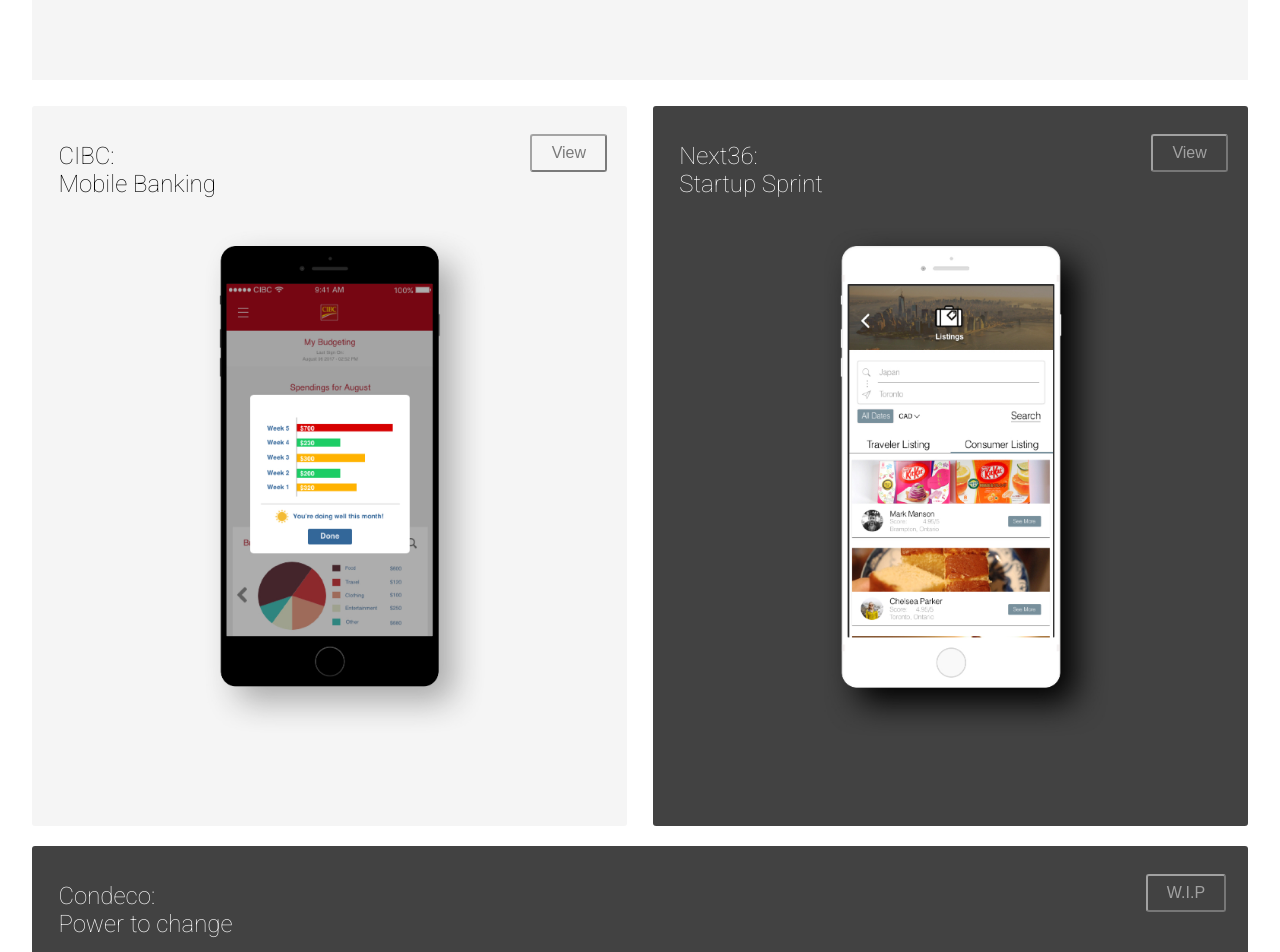
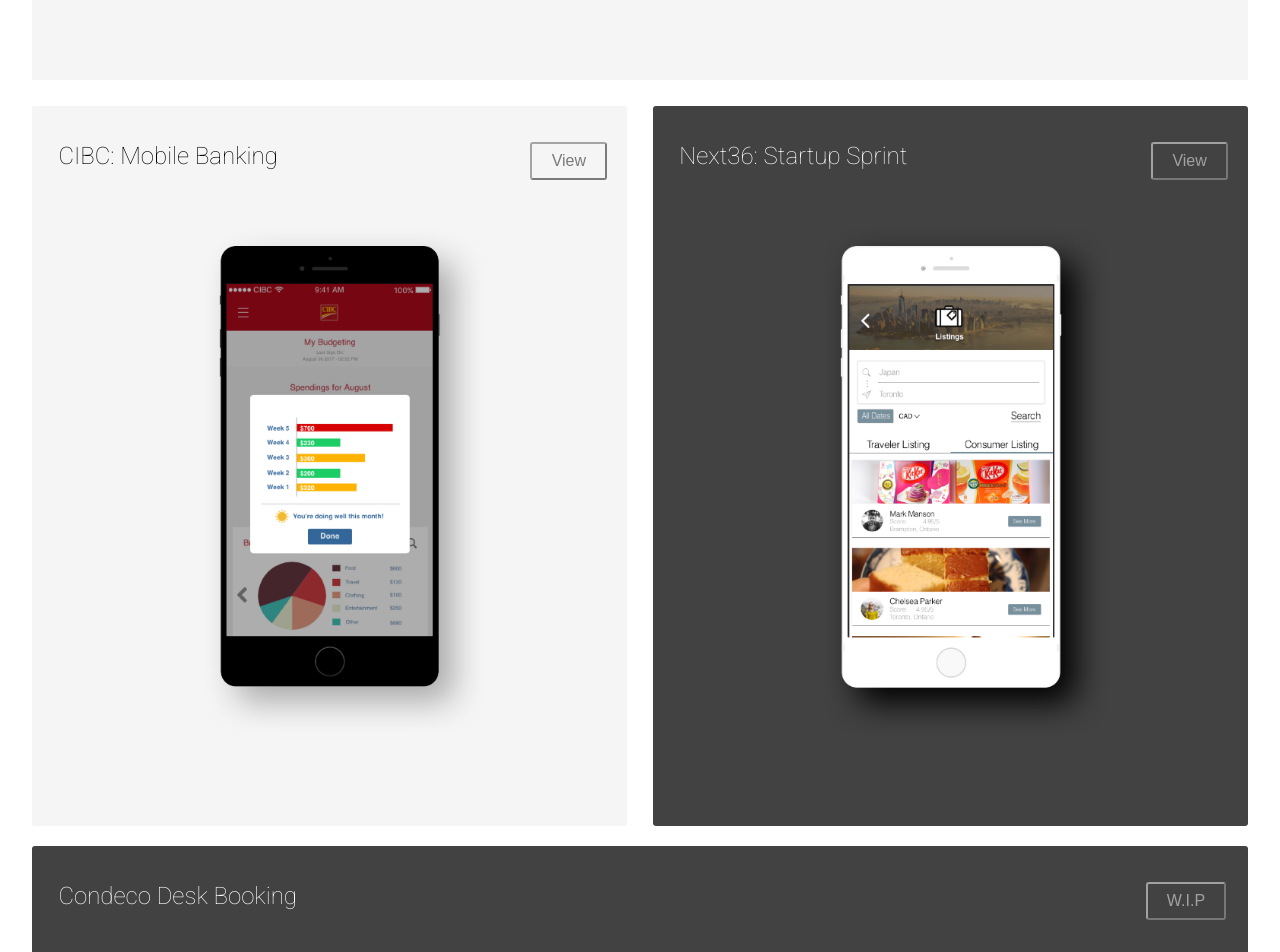
Before and after one commit to thematttran/thematttran.github.io, a plain HTML site: page index.html in a window 1280 px wide. Shown: the part 700-1652 px from the top of the page. Drawn offline with nearby package versions, Linux system fonts and the light colour scheme.

Commit message:
updating files

```diff
--- a/assets/css/main.css
+++ b/assets/css/main.css
@@ -78,7 +78,7 @@ body,html{
 }
 
 button{
-    margin-top: 1vh;
+    margin-top: 2vh;
     position: relative;
     background-color: transparent;
     padding: 1vh 1.5vw 1vh 1.5vw;
--- a/index.html
+++ b/index.html
@@ -36,7 +36,7 @@
                 <div class="cibc-image" onclick="location.href='./cibc-mobile-banking.html';">
                     <div class="project-header">
                             <div class="name">
-                                <h1>CIBC:<br> Mobile Banking</h1>
+                                <h1>CIBC: Mobile Banking</h1>
                             </div>
                             <a href="./cibc-mobile-banking.html"><button >View</button></a>
                     </div>
@@ -45,7 +45,7 @@
                 <div class="next36-image">
                     <div class="project-header">
                         <div class="name">
-                            <h1>Next36:<br> Startup Sprint</h1>
+                            <h1>Next36: Startup Sprint</h1>
                         </div>
                         <a href="./next-36-startup-sprint.html"><button>View</button></a>
                     </div>
@@ -56,7 +56,7 @@
                 <div class="condeco-image" onclick="location.href='#';">
                     <div class="project-header">
                             <div class="name">
-                                <h1>Condeco:<br>Power to change</h1>
+                                <h1>Condeco Desk Booking</h1>
                             </div>
                             <a href="#"><button >W.I.P</button></a>
                     </div>
```
